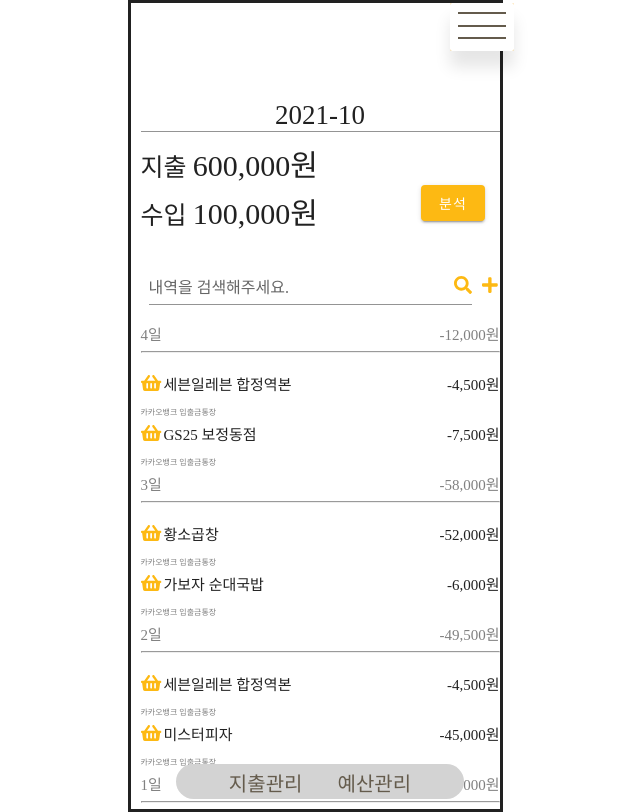
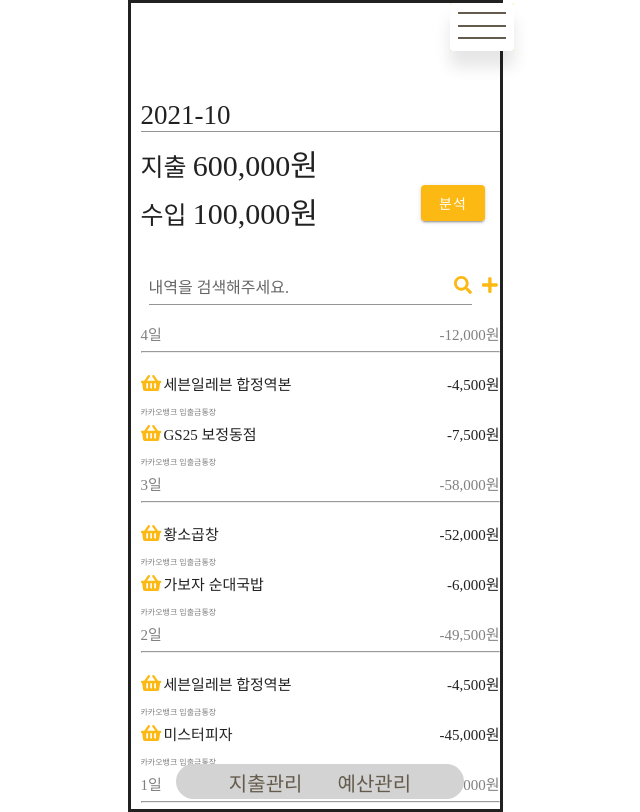
Before and after one commit to KB-37-Paldo/paldo, a Vue app: page /spending in a window 1280 px wide. Shown: the whole page, without its empty margins (325-965 px from the left). Built offline with nearby package versions, Linux system fonts and the light colour scheme; a web font is replaced by a local one; what vue-sweetalert2 would draw is missing.

Commit message:
[UPDATE] css

```diff
--- a/src/components/budget/MonthPicker.vue
+++ b/src/components/budget/MonthPicker.vue
@@ -11,6 +11,7 @@
   >
     <template v-slot:activator="{ on, attrs }">
       <v-text-field
+        class="picker-font"
         v-model="date"
         label=""
         prepend-icon="mdi-calendar"
--- a/src/css/index.css
+++ b/src/css/index.css
@@ -460,9 +460,8 @@ html {
   display: inline;
 }
 
-.v-text-field input {
-  font-size: 27px;
-  text-align: center;
+.picker-font {
+  font-size: 27px !important;
 }
 
 .mini-font-section {
--- a/src/sass/components/_budget.scss
+++ b/src/sass/components/_budget.scss
@@ -16,10 +16,8 @@
   bottom: 60px;
   display: inline;
 }
-
-.v-text-field input {
-  font-size: 27px;
-  text-align: center;
+.picker-font {
+  font-size: 27px !important;
 }
 
 // .analysis-button {
```
Also changed, not shown: 1 other file (tests, documents, lock files or other folders).
